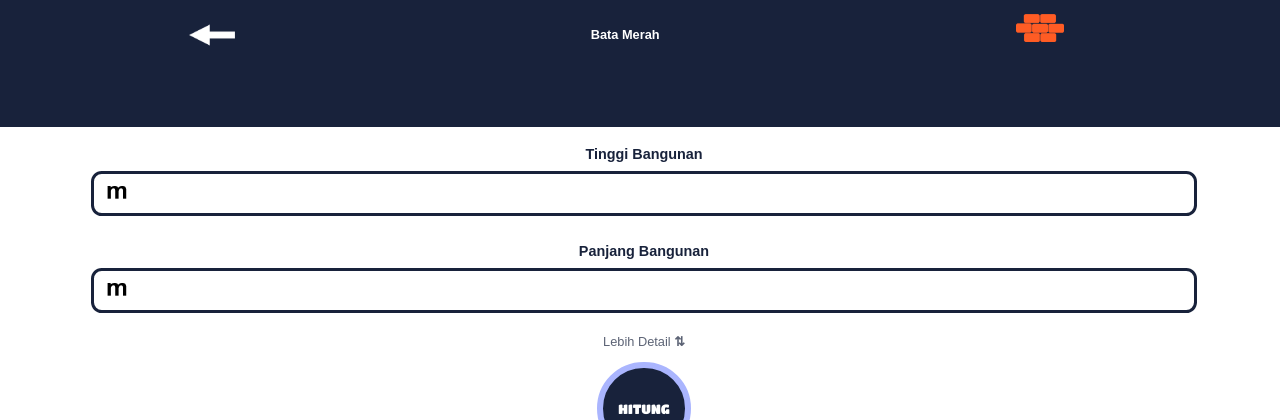
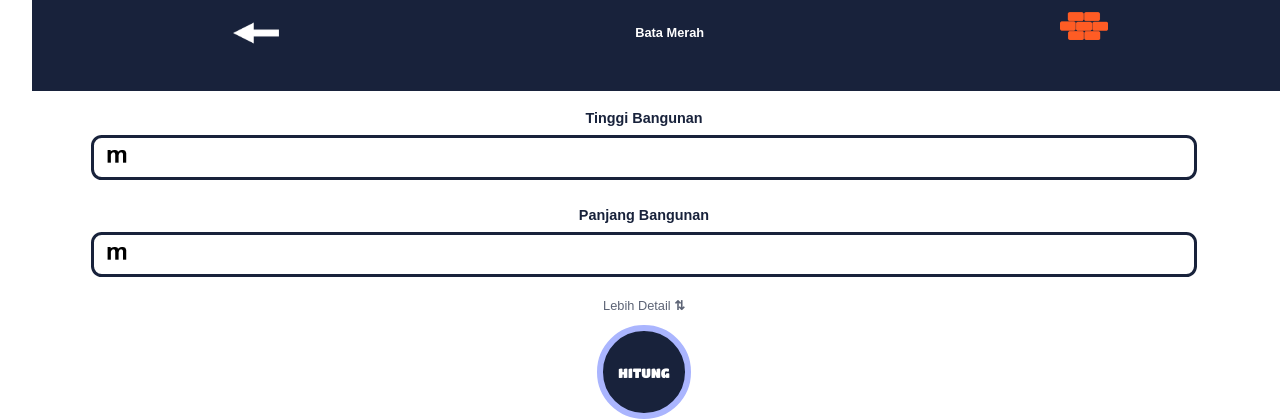
Before and after one commit to rivalhdt/bataku2, a Django app: page /hitung/batamerah in a window 1280 px wide. Shown: the top 420 px of the page. Run offline with Django 3.2, Linux system fonts and the light colour scheme.

Commit message:
Update styles2.css

```diff
--- a/static/css/styles2.css
+++ b/static/css/styles2.css
@@ -5,9 +5,9 @@ body {
 .navbar {
     background-color:#18223b;
     width: 100%;
-    padding: 4%;
-    margin-top:-5em;
-    margin-left: -5%;
+    padding: 1em;
+    margin-top:-3em;
+    margin-left: 1em;
 }
 
 h4 {
```
